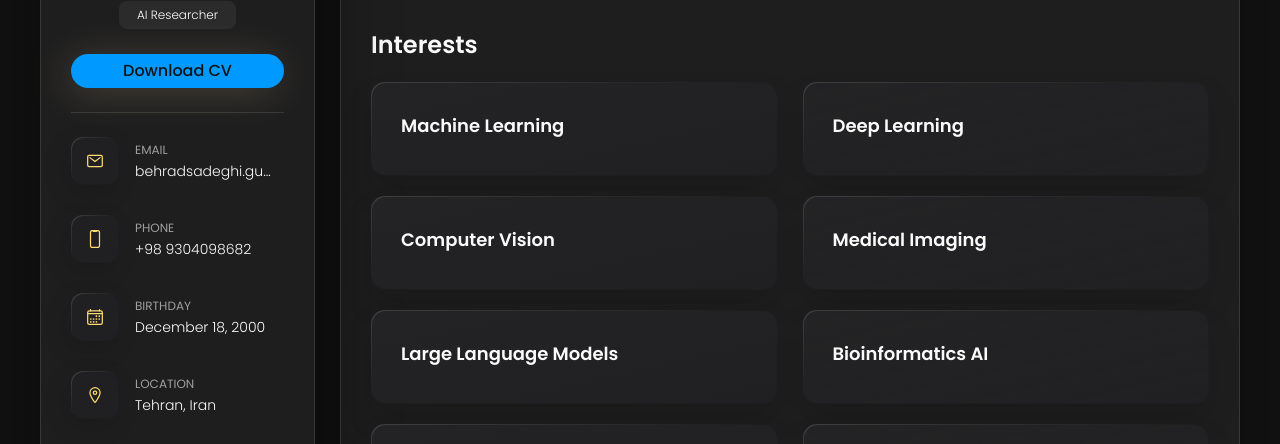
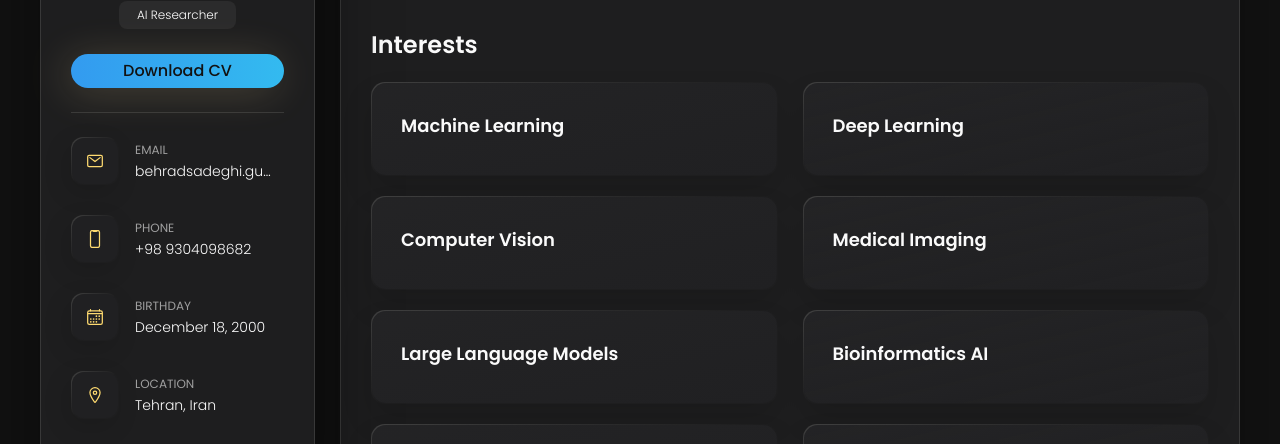
Before and after one commit to Behradsadeghi/behradsadeghi.github.io, a plain HTML site: page index.html in a window 1280 px wide. Shown: the part 312-756 px from the top of the page. Drawn offline with nearby package versions, Linux system fonts and the light colour scheme.

Commit message:
Update style.css

```diff
--- a/assets/css/style.css
+++ b/assets/css/style.css
@@ -30,13 +30,13 @@
     hsl(240, 2%, 13%);
   --bg-gradient-yellow-1: linear-gradient(
     to bottom right,
-    hsl(204, 100%, 50%) 0%,
-    hsla(204, 100%, 50%, 0) 50%
+    hsl(207, 86%, 57%) 0%,
+    hsla(197, 86%, 57%, 0) 50%
   );
   --bg-gradient-yellow-2: linear-gradient(
       135deg,
-      hsla(45, 100%, 71%, 0.251) 0%,
-      hsla(204, 100%, 50%, 0) 59.86%
+      hsla(207, 86%, 57%, 0.251) 0%,
+      hsla(197, 86%, 57%, 0) 59.86%
     ),
     hsl(240, 2%, 13%);
   --border-gradient-onyx: linear-gradient(
@@ -46,8 +46,8 @@
   );
   --text-gradient-yellow: linear-gradient(
     to right,
-    hsl(204, 100%, 50%),
-    hsla(204, 100%, 50%)
+    hsl(207, 86%, 57%),
+    hsl(197, 86%, 57%)
   );
 
   /* solid */
```
